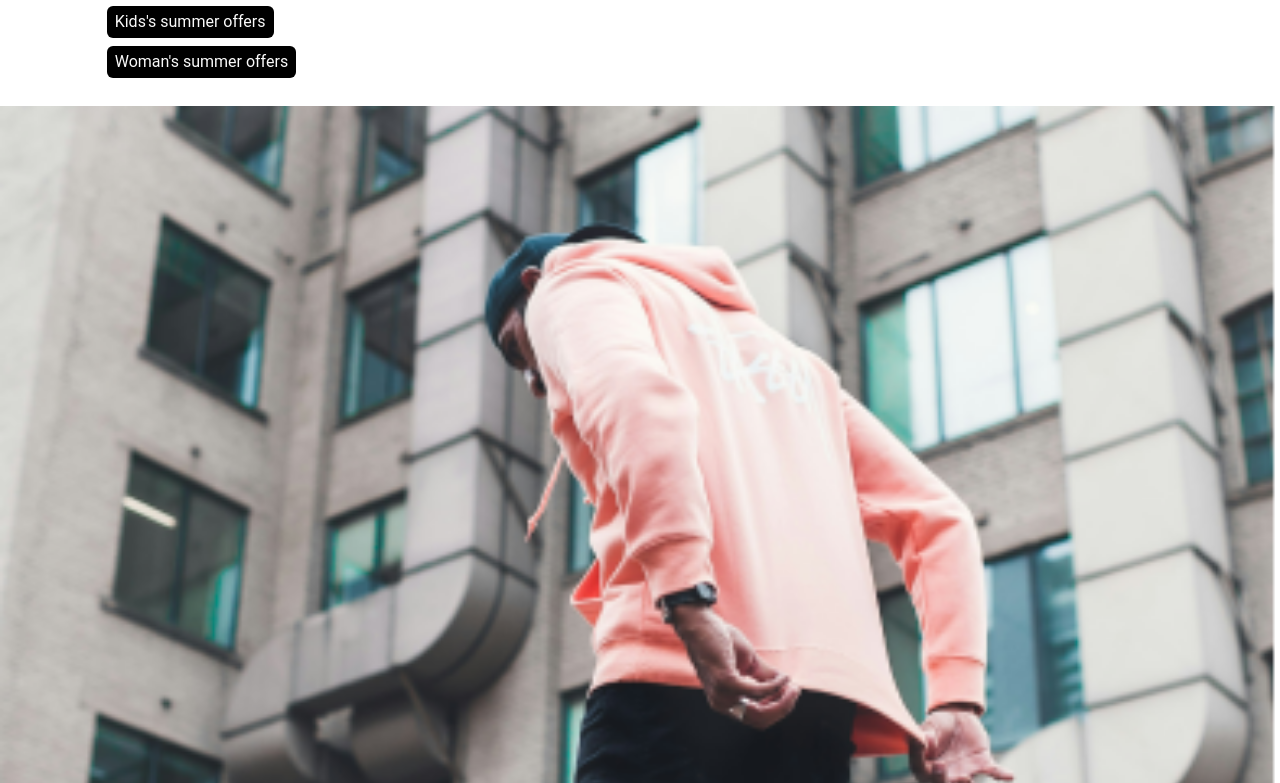
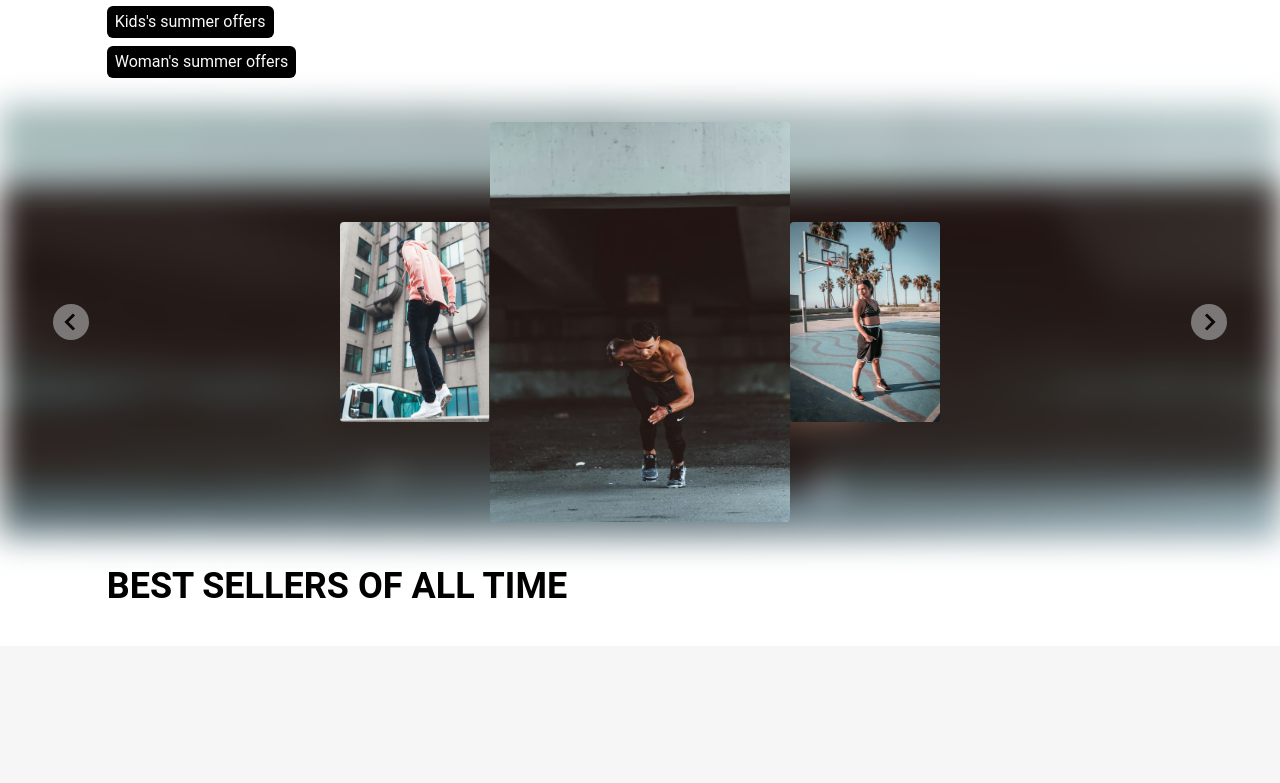
Before and after one commit to jeflugo/fake-ecommerce-1-client, a React (Vite) app: page / in a window 1280 px wide. Shown: the part 2977-3760 px from the top of the page. Built offline with nearby package versions, Linux system fonts and the light colour scheme.

Commit message:
season section in proggres

```diff
--- a/src/pages/Home/BestSellers.jsx
+++ b/src/pages/Home/BestSellers.jsx
@@ -26,7 +26,7 @@ function BestSellers() {
 						</div>
 					))}
 				</div>
-				<div className='absolute bottom-60 w-full'>
+				<div className='absolute top-0 flex h-full w-full items-center'>
 					<div className='mx-auto flex w-11/12 justify-between'>
 						<BiChevronLeft className='h-9 w-9 rounded-full bg-gray-500 opacity-70' />
 						<BiChevronRight className='h-9 w-9 rounded-full bg-gray-500 opacity-70' />
--- a/src/pages/Home/SeasonOffers.jsx
+++ b/src/pages/Home/SeasonOffers.jsx
@@ -2,8 +2,23 @@ import { Link } from 'react-router-dom'
 import Container from '../../components/Container'
 import { SEASON_OFFERS, SEASON_OFFERS_IMGS } from '../../constants'
 import { BiChevronLeft, BiChevronRight } from 'react-icons/bi'
+import { useState } from 'react'
 
 function SeasonOffers() {
+	const [active, setActive] = useState(1)
+
+	const backCarousel = () =>
+		setActive(prev => {
+			if (prev === 0) return
+			return prev - 1
+		})
+
+	const fowardCarousel = () =>
+		setActive(prev => {
+			if (prev === SEASON_OFFERS_IMGS.length) return
+			return prev + 1
+		})
+
 	return (
 		<div>
 			<div className='py-4'>
@@ -26,15 +41,74 @@ function SeasonOffers() {
 				</Container>
 			</div>
 			<div className='relative'>
-				<div>
-					{SEASON_OFFERS_IMGS.map((img, index) => (
-						<img key={index} src={img} className='w-full'></img>
-					))}
+				<div className='md:hidden'>
+					{SEASON_OFFERS_IMGS.map((img, index) => {
+						if (index === 1)
+							return <img key={index} src={img} className='w-full' />
+					})}
 				</div>
-				<div className='absolute bottom-60 w-full'>
+				<div className='hidden w-full justify-center py-4 md:flex'>
+					<div className='flex items-center'>
+						{SEASON_OFFERS_IMGS.map((img, index) => {
+							if (index === active)
+								if (active - 1 < 0) {
+									return (
+										<>
+											<div key={index} className='h-[200px] w-[150px]' />
+											<img
+												key={index}
+												src={img}
+												className='h-[400px] w-[300px] rounded'
+											/>
+										</>
+									)
+								} else if (active + 1 === SEASON_OFFERS_IMGS.length) {
+									return (
+										<>
+											<img
+												key={index}
+												src={img}
+												className='h-[400px] w-[300px]'
+											/>
+											<div
+												key={index}
+												className='h-[200px] w-[150px] rounded'
+											/>
+										</>
+									)
+								} else
+									return (
+										<img
+											key={index}
+											src={img}
+											className='h-[400px] w-[300px] rounded'
+										/>
+									)
+							if ((index === active - 1) | (index === active + 1))
+								return (
+									<img
+										key={index}
+										src={img}
+										className='h-[200px] w-[150px] rounded'
+									/>
+								)
+						})}
+					</div>
+				</div>
+				<img
+					src={SEASON_OFFERS_IMGS[active]}
+					className='absolute top-0 -z-10 h-full w-full blur-lg'
+				/>
+				<div className='absolute top-0 flex h-full w-full items-center'>
 					<div className='mx-auto flex w-11/12 justify-between'>
-						<BiChevronLeft className='h-9 w-9 rounded-full bg-gray-500 opacity-70' />
-						<BiChevronRight className='h-9 w-9 rounded-full bg-gray-500 opacity-70' />
+						<BiChevronLeft
+							onClick={backCarousel}
+							className={`h-9 w-9 rounded-full bg-gray-500 opacity-70`}
+						/>
+						<BiChevronRight
+							onClick={fowardCarousel}
+							className={`h-9 w-9 rounded-full bg-gray-500 opacity-70`}
+						/>
 					</div>
 				</div>
 			</div>
```
